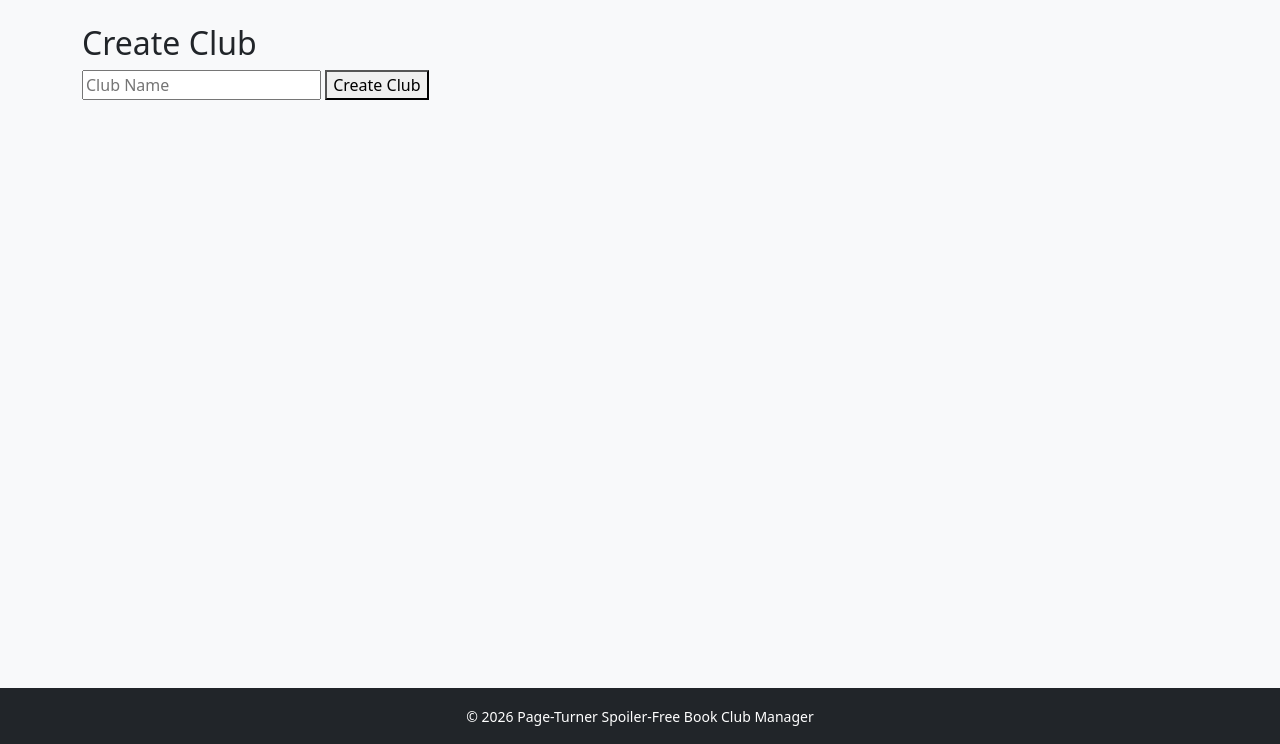
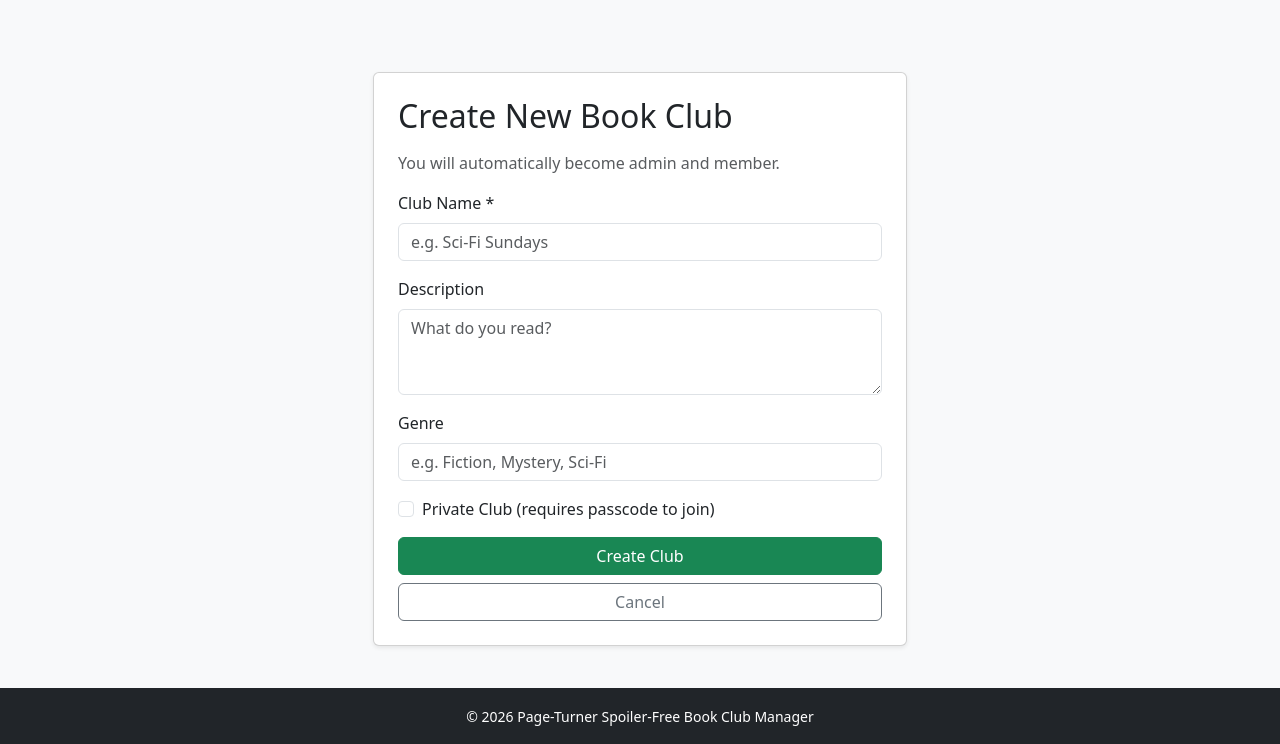
Before and after one commit to cmickle122/book-club-tracker, a Flask app: page /clubs/create in a window 1280 px wide. Shown: the part 56-800 px from the top of the page. Run offline with Flask 3, Linux system fonts and the light colour scheme; the visitor is signed in with stand-in values (Sample User, id 1).

Commit message:
Update create_club.html

```diff
--- a/app/templates/create_club.html
+++ b/app/templates/create_club.html
@@ -1,14 +1,54 @@
 {% extends "base.html" %}
 
 {% block content %}
-<h2>Create Club</h2>
+<div class="container mt-5">
+  <div class="row justify-content-center">
+    <div class="col-md-6">
+      <div class="card shadow-sm">
+        <div class="card-body p-4">
+          <h2 class="mb-3">Create New Book Club</h2>
+          <p class="text-muted">You will automatically become admin and member.</p>
 
-<form method="POST">
-    <input name="name" placeholder="Club Name" required>
+          {% with messages = get_flashed_messages() %}
+            {% if messages %}
+              {% for m in messages %}
+                <div class="alert alert-warning">{{ m }}</div>
+              {% endfor %}
+            {% endif %}
+          {% endwith %}
 
-    <button type="submit">
-        Create Club
-    </button>
-</form>
+          <form method="POST" action="{{ url_for('auth.create_club') }}">
+            <div class="mb-3">
+              <label class="form-label">Club Name *</label>
+              <input name="name" class="form-control" placeholder="e.g. Sci-Fi Sundays" required>
+            </div>
 
+            <div class="mb-3">
+              <label class="form-label">Description</label>
+              <textarea name="description" class="form-control" rows="3" placeholder="What do you read?"></textarea>
+            </div>
+
+            <div class="mb-3">
+              <label class="form-label">Genre</label>
+              <input name="genre" class="form-control" placeholder="e.g. Fiction, Mystery, Sci-Fi">
+            </div>
+
+            <div class="form-check mb-3">
+              <input type="checkbox" name="is_private" class="form-check-input" id="privCheck" onchange="document.getElementById('passcodeField').style.display=this.checked?'block':'none'">
+              <label for="privCheck" class="form-check-label">Private Club (requires passcode to join)</label>
+            </div>
+
+            <div class="mb-4" id="passcodeField" style="display:none;">
+              <label class="form-label">Passcode</label>
+              <input name="passcode" type="text" class="form-control" placeholder="Set a passcode for private club">
+            </div>
+
+            <button type="submit" class="btn btn-success w-100">Create Club</button>
+            <a href="{{ url_for('auth.dashboard') }}" class="btn btn-outline-secondary w-100 mt-2">Cancel</a>
+          </form>
+        </div>
+      </div>
+    </div>
+  </div>
+</div>
 {% endblock %}
```
